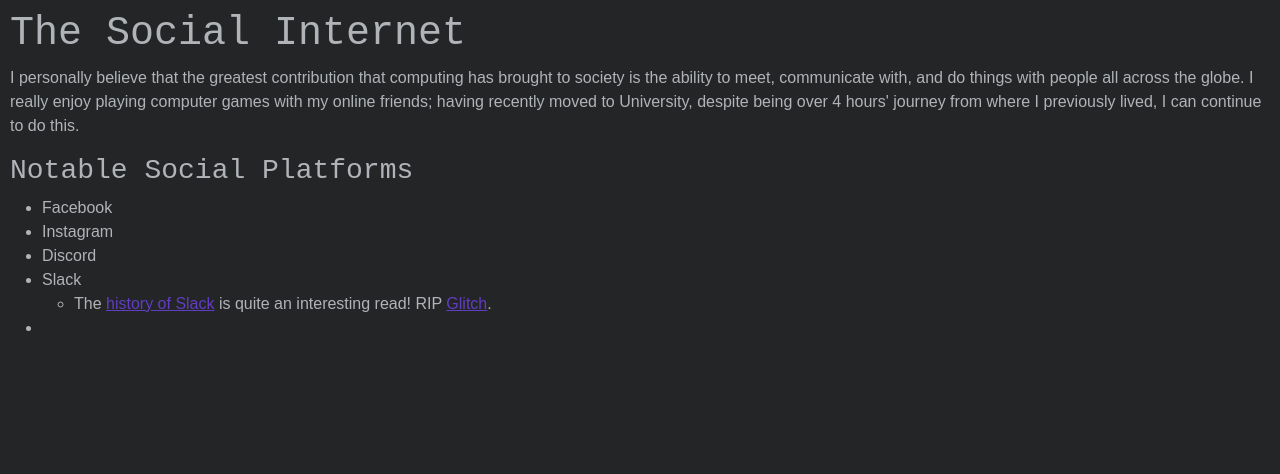
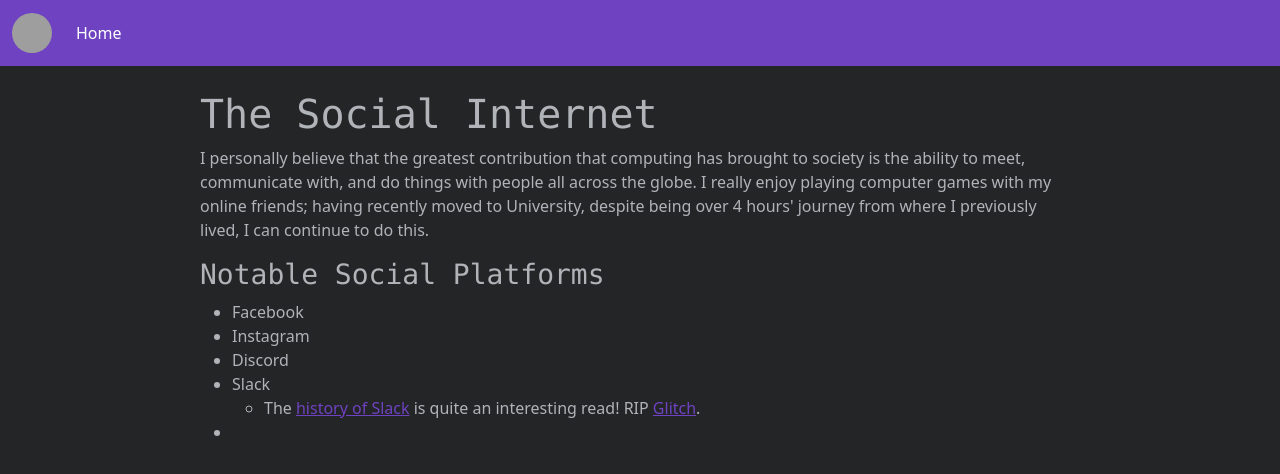
Before and after one commit to Lordfirespeed/lordfirespeed.github.io, a website: page index.html in a window 1280 px wide. Drawn offline with nearby package versions, Linux system fonts and the light colour scheme; grey boxes are pictures that could not be loaded.

Commit message:
switch to using Sass CSS to stylise Bootstrap

```diff
--- a/index.html
+++ b/index.html
@@ -5,9 +5,26 @@
     <meta name="viewport" content="width=device-width, initial-scale=1">
     <title>Bootstrap demo</title>
     <link rel="stylesheet" href="node_modules/bootstrap/dist/css/bootstrap.css">
-    <link rel="stylesheet" href="css/style.css">
+    <link rel="stylesheet" href="scss/style.css">
 </head>
 <body>
+    <nav class="navbar navbar-expand-lg navbar-dark bg-primary">
+        <div class="container-fluid">
+            <a class="navbar-brand" href="#">
+                <img class="rounded-circle" src="https://github.com/Lordfirespeed.png" alt="Github User Lordfirespeed's current profile picture." width="40" height="40">
+            </a>
+            <div class="collapse navbar-collapse" id="navbarNav">
+                <ul class="navbar-nav">
+                    <li class="nav-item">
+                        <a class="nav-link active" aria-current="page" href="#">Home</a>
+                    </li>
+                </ul>
+            </div>
+        </div>
+    </nav>
+    <br>
+    <div id="main-content" class="container-fluid d-flex flex-row justify-content-center">
+        <div id="text-content" class="content">
             <h1>The Social Internet</h1>
             <p>
                 I personally believe that the greatest contribution that computing has brought to society is the ability to
@@ -27,7 +44,8 @@
                     </ul>
                 <li></li>
             </ul>
-
-    <script src="https://cdn.jsdelivr.net/npm/bootstrap@5.2.2/dist/js/bootstrap.bundle.min.js" integrity="sha384-OERcA2EqjJCMA+/3y+gxIOqMEjwtxJY7qPCqsdltbNJuaOe923+mo//f6V8Qbsw3" crossorigin="anonymous"></script>
+        </div>
+    </div>
+    <script src="node_modules/bootstrap/dist/js/bootstrap.js"></script>
     </body>
 </html>
--- /dev/null
+++ b/scss/style.scss
@@ -0,0 +1,33 @@
+// Required by Bootstrap
+@import "../node_modules/bootstrap/scss/functions";
+
+// Default variable overrides
+$body-bg: #242526;
+$body-color: #B0B3B8;
+
+$purple: #6f42c1;
+$teal: #20c997;
+
+$primary: $purple;
+$secondary: $teal;
+
+$link-color: $primary;
+$link-hover-color: $secondary;
+
+// Import default variables
+@import "../node_modules/bootstrap/scss/variables";
+
+// Default variable overrides using imports
+$headings-font-family: $font-family-monospace;
+
+// Required by Bootstrap
+@import "../node_modules/bootstrap/scss/maps";
+@import "../node_modules/bootstrap/scss/mixins";
+@import "../node_modules/bootstrap/scss/root";
+
+// Optional Bootstrap components
+@import "../node_modules/bootstrap/scss/reboot";  // Navbar
+
+.content {
+  max-width: 55rem;
+}
```
Also changed, not shown: css/style.css (deleted), scss/style.css (added), 1 other file. Lines whose indentation alone changed are shown as unchanged.
